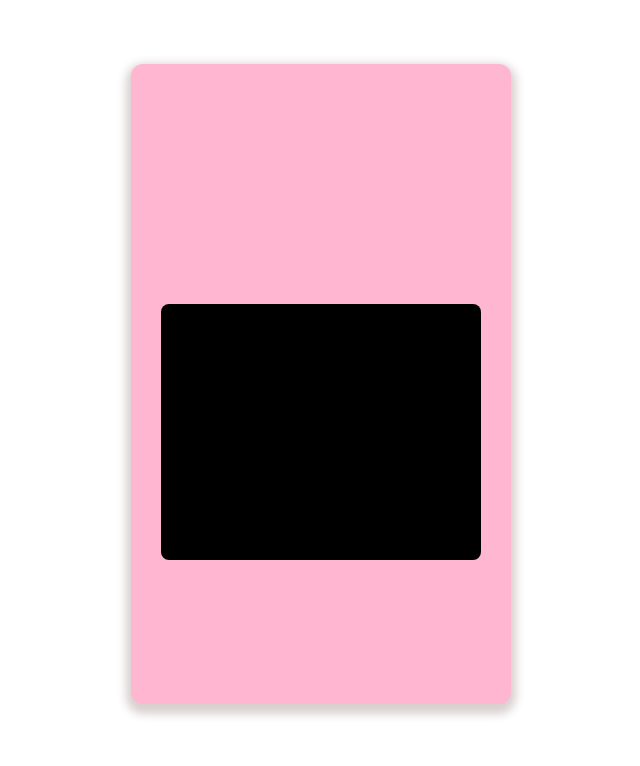
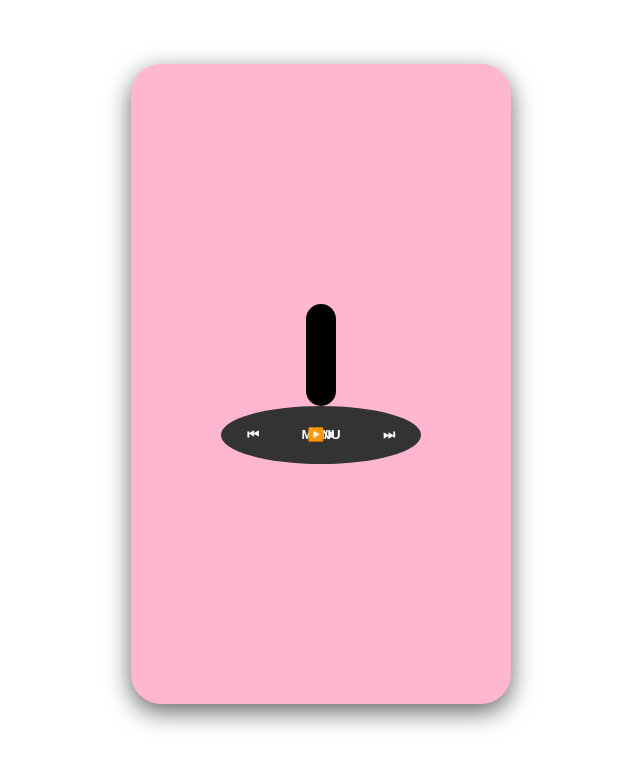
Before and after one commit to OkuhleM/Digital-iPod, a React (Create React App) app: page / in a window 1280 px wide. Shown: the top 766 px of the page, without its empty margins (319-959 px from the left). Built offline with nearby package versions, Linux system fonts and the light colour scheme.

Commit message:
fix the display screen

```diff
--- a/src/App.css
+++ b/src/App.css
@@ -1,18 +1,80 @@
-
-.Container{
+.Container {
   padding: 15rem 30px;
   margin: 4rem auto;
   background-color: #ffb6d1;
   width: 25%;
   height: 20vh;
-  border-radius: 12px;
-  box-shadow: 0px 5px 10px 5px rgb(217, 207, 207);
+  border-radius: 30px;
+  display: flex;
+  flex-direction: column;
+  align-items: center;
+  justify-content: flex-start;
+  box-shadow: 0 8px 25px rgba(0, 0, 0, 0.6);
   overflow-y: hidden;
 }
 
-.card{
-  background-color: black;
+.card {
+  background: black;
   padding: 8rem 5rem;
   border-radius: 8px;
+  height: 250px;
+  border-radius: 15px;
+  display: flex;
+  flex-direction: column;
+  align-items: center;
+  justify-content: space-between;
+  padding: 15px;
+  color: #fff;
+}
 
+.round-btn{
+  width: 200px;
+  height: 200px;
+  border-radius: 50%;
+  background: #333;
+  display: flex;
+  justify-content: center;
+  align-items: center;
+  position: relative;
+  box-shadow: inset 0 5px 15px rgba(0,0,0,0.5),
 }
+
+.wheel-button {
+  position: absolute;
+  background: transparent;
+  border: none;
+  color: #fff;
+  font-weight: bold;
+  cursor: pointer;
+  user-select: none;
+  transition: transform 0.1s;
+}
+
+.wheel-button:active {
+  transform: scale(0.9);
+}
+
+/* Position buttons around the wheel */
+.wheel-button.menu {
+  top: 20px;
+  left: 50%;
+  transform: translateX(-50%);
+}
+
+.wheel-button.play {
+  bottom: 20px;
+  left: 50%;
+  transform: translateX(-50%);
+}
+
+.wheel-button.prev {
+  left: 20px;
+  top: 50%;
+  transform: translateY(-50%);
+}
+
+.wheel-button.next {
+  right: 20px;
+  top: 50%;
+  transform: translateY(-50%);
+}
--- a/src/Components/HomeMenu.js
+++ b/src/Components/HomeMenu.js
@@ -6,8 +6,14 @@ function HomeMenu() {
     <div>
         <div className='Container'>
             <div className='card'>
-                <div className='round-btn'></div>
+
             </div>
+                <div className='round-btn'>
+                   <button className="wheel-button menu">MENU</button>
+  <button className="wheel-button prev">⏮</button>
+  <button className="wheel-button play">▶️/⏸</button>
+  <button className="wheel-button next">⏭</button>
+                </div>
         </div>
     </div>
   )
```
